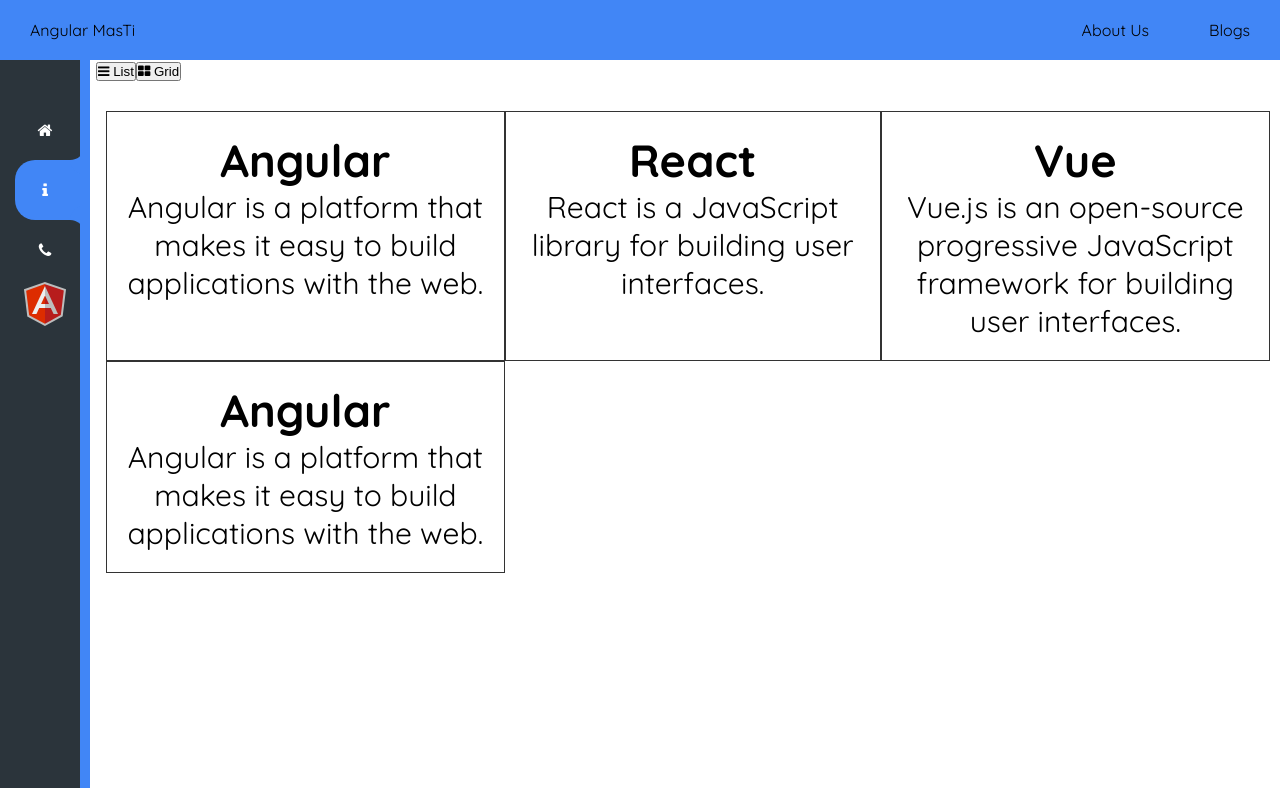
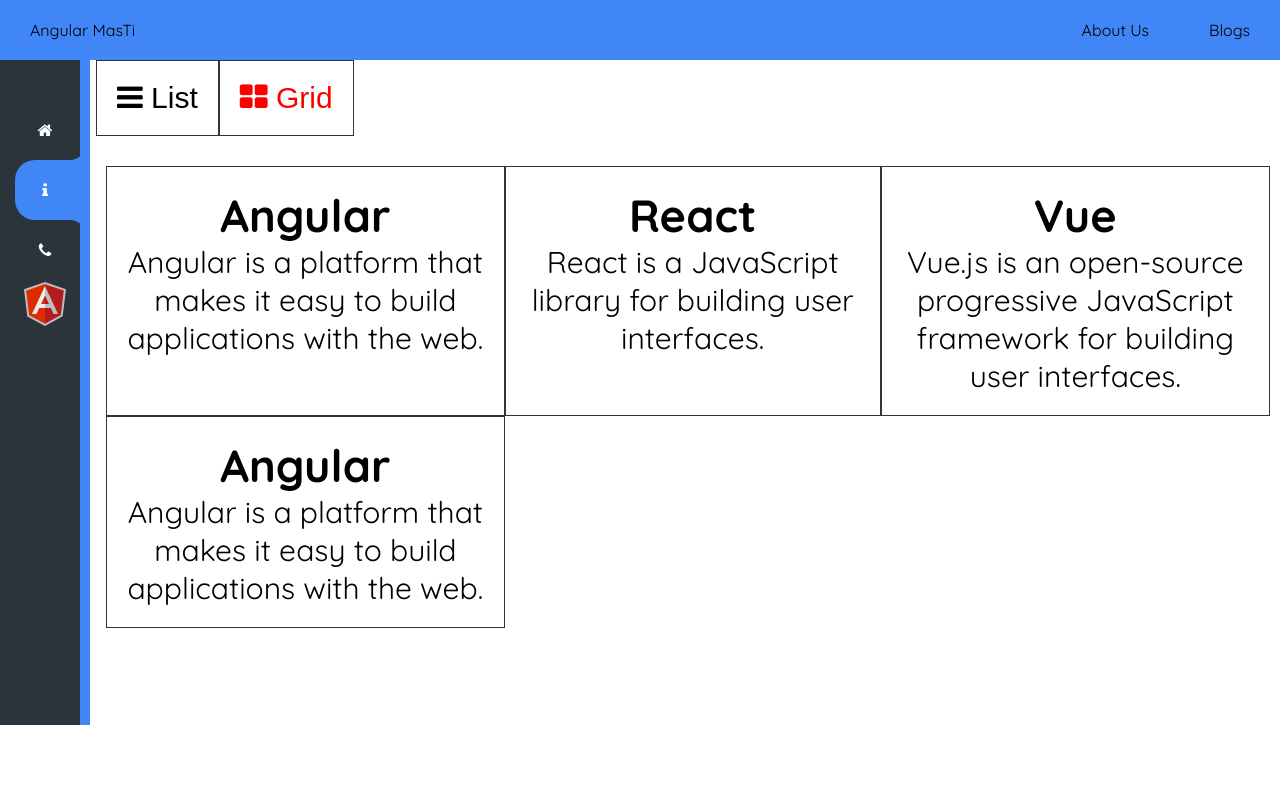
Before and after one commit to Akhlaquea01/Angular_Tutorial, an Angular app: page /Link1 in a window 1280 px wide. Built offline with nearby package versions, Linux system fonts and the light colour scheme.

Commit message:
SideBar FIx

```diff
--- a/src/app/home/home.component.html
+++ b/src/app/home/home.component.html
@@ -1,9 +1,9 @@
 <section style="margin-left: 1rem">
-  <div id="btnContainer">
-    <button class="btn" (click)="listView()">
+  <div>
+    <button class="btn" [ngClass]="{ 'active' : isListView }" (click)="listView()">
       <i class="fa fa-bars"></i> List
     </button>
-    <button class="btn active" (click)="gridView()">
+    <button class="btn" [ngClass]="{ 'active' : !isListView }" (click)="gridView()">
       <i class="fa fa-th-large"></i> Grid
     </button>
   </div>
--- a/src/app/home/home.component.scss
+++ b/src/app/home/home.component.scss
@@ -14,3 +14,18 @@
   font-size: 30px;
   text-align: center;
 }
+.btn{
+  background-color: rgba(255, 255, 255, 0.8);
+  border: 1px solid rgba(0, 0, 0, 0.8);
+  padding: 20px;
+  font-size: 30px;
+  text-align: center;
+}
+.active{
+  background-color: rgba(255, 255, 255, 0.8);
+  border: 1px solid rgba(0, 0, 0, 0.8);
+  padding: 20px;
+  font-size: 30px;
+  text-align: center;
+  color: #ff0000;
+}
--- a/src/app/home/home.component.ts
+++ b/src/app/home/home.component.ts
@@ -6,7 +6,7 @@
   styleUrls: ['./home.component.scss']
 })
 export class HomeComponent implements OnInit {
-  isListView!: boolean;;
+  isListView!: boolean;
   topicDetails: Array<any> = [
     {
       title: 'Angular',
@@ -29,10 +29,10 @@
 
   ngOnInit(): void {
   }
-  listView() {
+  public listView():void {
     this.isListView = true;
   }
-  gridView() {
+  public gridView():void {
     this.isListView = false;
   }
 }
--- a/src/app/side-bar/side-bar.component.scss
+++ b/src/app/side-bar/side-bar.component.scss
@@ -1,6 +1,7 @@
 .navigation {
   position: relative;
-  height: 91vh;
+  min-height: 665px;
+  height: 100%;
   width: 70px;
   background: #2b343b;
   box-shadow: 10px 0 0 #4186f6;
```
